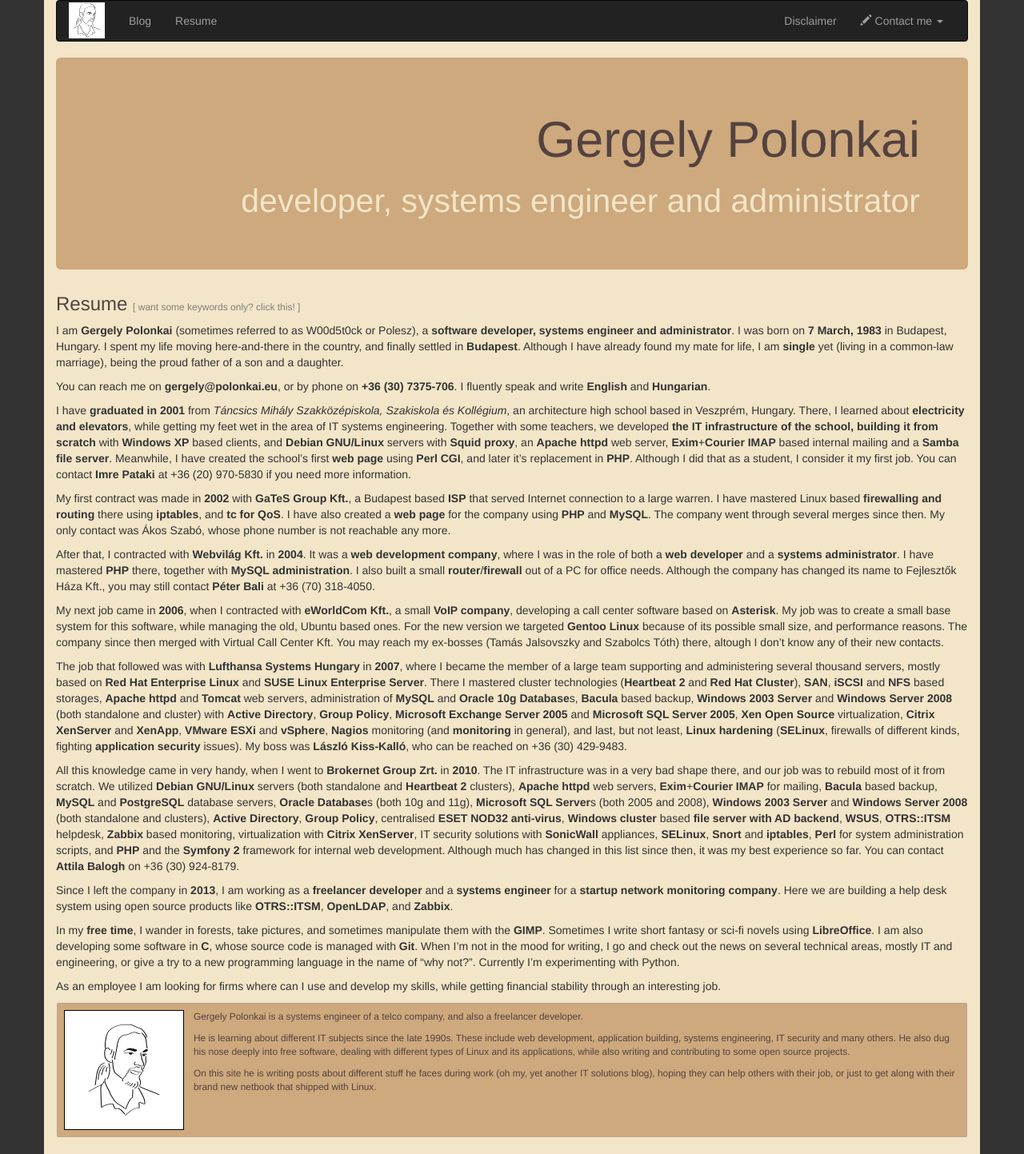
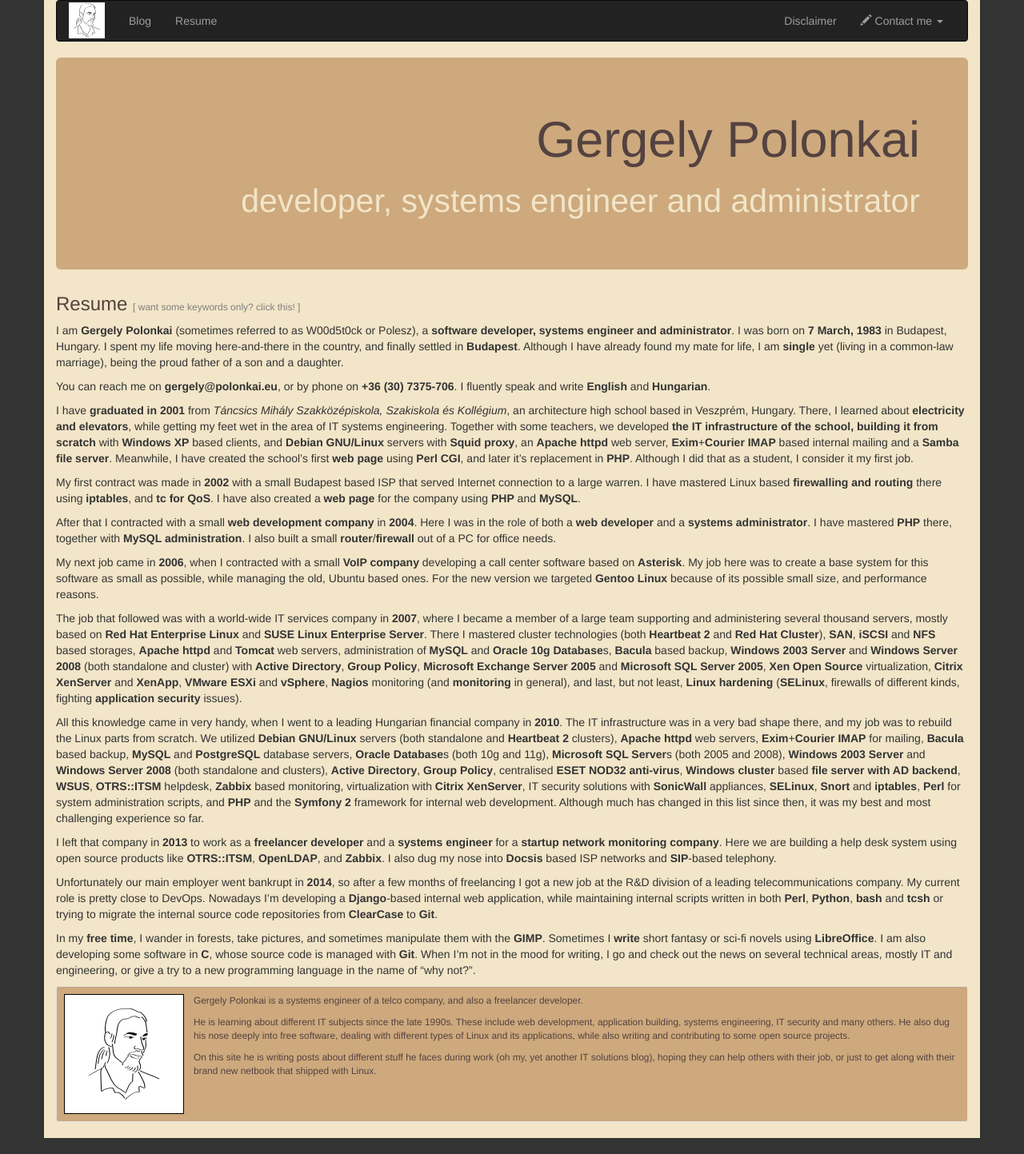
Before and after one commit to gergelypolonkai/gergelypolonkai.github.io, a Jekyll site: the page built from resume/index.html, in a window 1280 px wide. Shown: the whole page at 80% size. Built offline with Jekyll 4.4.1, drawn with Linux system fonts in a browser that asks for light colours; nearby versions of some CDN libraries; comment, search, counter and statistics services are not loaded.

Commit message:
Fix up resume

```diff
--- a/resume/index.html
+++ b/resume/index.html
@@ -6,98 +6,108 @@
 this! ]</span></h3>
 
 <div itemscope itemtype="http://schema.org/Person">
-  <p>I am <span class="b" itemprop="name">Gergely Polonkai</span>
+    <p>
+        I am <span class="b" itemprop="name">Gergely Polonkai</span>
         (sometimes referred to
         as <span itemprop="nickname">W00d5t0ck</span>
         or <span itemprop="nickname">Polesz</span>), a <span class="b"
         itemprop="jobTitle">software developer, systems engineer and
         administrator</span>. I was born on <span class="b"
-  itemprop="birthDate">7 March, 1983</span> in Budapest, Hungary. I
-  spent my life moving here-and-there in the country, and finally
-  settled in <span class="b" itemprop="address" itemscope
-                   itemtype="http://schema.org/Address">
-      <span itemprop="locality">Budapest</span></span>. Although
-    I have already found my mate for life, I
+        itemprop="birthDate">7 March, 1983</span> in Budapest,
+        Hungary. I spent my life moving here-and-there in the country,
+        and finally settled in <span class="b" itemprop="address"
+        itemscope itemtype="http://schema.org/Address">
+        <span itemprop="locality">Budapest</span></span>. Although I
+        have already found my mate for life, I
         am <span class="b">single</span> yet (living in a common-law
-    marriage), being the proud father of a son and a daughter.</p>
-  <p>You can reach me on <span class="b"
-    itemprop="email">gergely@polonkai.eu</span>, or by phone
-    on <span class="b" itemprop="telephone">+36 (30)
+        marriage), being the proud father of a son and a daughter.
+    </p>
+
+    <p>
+        You can reach me on
+        <span class="b" itemprop="email">gergely@polonkai.eu</span>,
+        or by phone on <span class="b" itemprop="telephone">+36 (30)
         7375-706</span>. I fluently speak and
         write <span class="b">English</span>
-    and <span class="b">Hungarian</span>.</p>
-  <p>I have <span class="b">graduated in 2001</span>
-    from <span class="i">Táncsics Mihály Szakközépiskola, Szakiskola
-      és Kollégium</span>, an architecture high school based in
-    Veszprém, Hungary. There, I learned
+        and <span class="b">Hungarian</span>.
+    </p>
+
+    <p>
+        I have <span class="b">graduated in 2001</span>
+        from <span class="i">Táncsics Mihály Szakközépiskola,
+        Szakiskola és Kollégium</span>, an architecture high school
+        based in Veszprém, Hungary. There, I learned
         about <span class="b">electricity and elevators</span>, while
         getting my feet wet in the area of IT systems
         engineering. Together with some teachers, we
-    developed <span class="b keyword" title="network building">the IT
-      infrastructure of the school, building it from scratch</span>
-    with <span class="b keyword">Windows XP</span> based clients,
-    and <span class="b keyword">Debian GNU/Linux</span> servers
-    with <span class="b keyword">Squid proxy</span>, an <span class="b
-                                                                     keyword">Apache httpd</span> web server, <span class="b
-                                                                                                                           keyword">Exim</span>+<span class="b keyword">Courier IMAP</span>
-    based internal mailing and a <span class="b keyword">Samba file
-      server</span>. Meanwhile, I have created the school’s
-    first <span class="b keyword" title="web development">web
-      page</span> using <span class="b keyword">Perl CGI</span>, and
-    later it’s replacement in <span class="b keyword">PHP</span>.
-    Although I did that as a student, I consider
-    it my first job. You can contact <span class="b">Imre
-      Pataki</span> at +36 (20) 970-5830 if you need more
-    information.</p>
-    <p>My first contract was made in <span class="b">2002</span>
-    with <span class="b">GaTeS Group Kft.</span>, a Budapest
-    based <span class="b">ISP</span> that served Internet connection
-    to a large warren. I have mastered Linux based <span class="b
-    keyword" title="firewalls">firewalling and routing</span> there
-    using <span class="b keyword noupper">iptables</span>,
-    and <span class="b keyword" title="QoS">tc for QoS</span>. I have
-    also created a <span class="b">web page</span> for the company
-    using <span class="b keyword">PHP</span> and <span class="b
-    keyword" title="MySQL database development">MySQL</span>. The
-    company went through several merges since then. My only contact
-    was Ákos Szabó, whose phone number is not reachable any more.</p>
-    <p>After that, I contracted with <span class="b">Webvilág
-    Kft.</span> in <span class="b">2004</span>. It was
-    a <span class="b">web development company</span>, where I was in
-    the role of both a <span class="b keyword" title="web
-    development">web developer</span> and a <span class="b keyword"
-    title="Systems administration">systems administrator</span>. I
-    have mastered <span class="b keyword">PHP</span> there, together
-    with <span class="b keyword">MySQL administration</span>. I also
-    built a small <span class="b keyword"
+        developed <span class="b keyword" title="network building">the
+        IT infrastructure of the school, building it from
+        scratch</span> with <span class="b keyword">Windows XP</span>
+        based clients, and <span class="b keyword">Debian
+        GNU/Linux</span> servers with <span class="b keyword">Squid
+        proxy</span>, an <span class="b keyword">Apache httpd</span>
+        web server, <span class="b keyword">Exim</span>+<span class="b
+        keyword">Courier IMAP</span> based internal mailing and
+        a <span class="b keyword">Samba file server</span>. Meanwhile,
+        I have created the school’s first <span class="b keyword"
+        title="web development">web page</span> using <span class="b
+        keyword">Perl CGI</span>, and later it’s replacement
+        in <span class="b keyword">PHP</span>.  Although I did that as
+        a student, I consider it my first job.
+    </p>
+
+    <p>
+        My first contract was made in <span class="b">2002</span> with
+        a small Budapest based ISP that served Internet connection to
+        a large warren. I have mastered Linux based <span class="b
+        keyword" title="firewalls">firewalling and routing</span>
+        there using <span class="b keyword noupper">iptables</span>,
+        and <span class="b keyword" title="QoS">tc for QoS</span>. I
+        have also created a <span class="b">web page</span> for the
+        company using <span class="b keyword">PHP</span>
+        and <span class="b keyword" title="MySQL database
+        development">MySQL</span>.
+    </p>
+
+    <p>
+        After that I contracted with a small <span class="b">web
+        development company</span> in <span class="b">2004</span>.
+        Here I was in the role of both a <span class="b keyword"
+        title="web development">web developer</span> and
+        a <span class="b keyword" title="Systems
+        administration">systems administrator</span>. I have
+        mastered <span class="b keyword">PHP</span> there, together
+        with <span class="b keyword">MySQL administration</span>. I
+        also built a small <span class="b keyword"
         title="routers">router</span>/<span class="b keyword"
         title="firewalls">firewall</span> out of a PC for office
-    needs. Although the company has changed its name to Fejlesztők
-    Háza Kft., you may still contact <span class="b">Péter Bali</span>
-    at +36 (70) 318-4050.</p>
-    <p>My next job came in <span class="b">2006</span>, when I
-    contracted with <span class="b">eWorldCom Kft.</span>, a
-    small <span class="b">VoIP company</span>, developing a call
-    center software based on <span class="b
-    keyword">Asterisk</span>. My job was to create a small base system
-    for this software, while managing the old, Ubuntu based ones. For
-    the new version we targeted <span class="b keyword">Gentoo
-    Linux</span> because of its possible small size, and performance
-    reasons. The company since then merged with Virtual Call Center
-    Kft. You may reach my ex-bosses (Tamás Jalsovszky and Szabolcs
-    Tóth) there, altough I don’t know any of their new contacts.</p>
-    <p>The job that followed was with <span class="b">Lufthansa
-    Systems Hungary</span> in <span class="b">2007</span>, where I
-    became the member of a large team supporting and administering
-    several thousand servers, mostly based on <span class="b
-    keyword">Red Hat Enterprise Linux</span> and <span class="b
-    keyword">SUSE Linux Enterprise Server</span>. There I mastered
-    cluster technologies (<span class="b keyword">Heartbeat 2</span>
+        needs.
+    </p>
+
+    <p>
+        My next job came in <span class="b">2006</span>, when I
+        contracted with a small <span class="b">VoIP company</span>
+        developing a call center software based on <span class="b
+        keyword">Asterisk</span>. My job here was to create a base
+        system for this software as small as possible, while managing
+        the old, Ubuntu based ones. For the new version we
+        targeted <span class="b keyword">Gentoo Linux</span> because
+        of its possible small size, and performance reasons.
+    </p>
+
+    <p>
+        The job that followed was with a world-wide IT services
+        company in <span class="b">2007</span>, where I became a
+        member of a large team supporting and administering several
+        thousand servers, mostly based on <span class="b keyword">Red
+        Hat Enterprise Linux</span> and <span class="b keyword">SUSE
+        Linux Enterprise Server</span>. There I mastered cluster
+        technologies (both <span class="b keyword">Heartbeat 2</span>
         and <span class="b keyword">Red Hat
         Cluster</span>), <span class="b
-    keyword">SAN</span>, <span class="b keyword noupper">iSCSI</span>
-    and <span class="b keyword">NFS</span> based
-    storages, <span class="b keyword">Apache httpd</span>
+        keyword">SAN</span>, <span class="b keyword
+        noupper">iSCSI</span> and <span class="b keyword">NFS</span>
+        based storages, <span class="b keyword">Apache httpd</span>
         and <span class="b keyword">Tomcat</span> web servers,
         administration of <span class="b keyword" title="MySQL
         administration">MySQL</span> and <span class="b keyword"
@@ -107,86 +117,113 @@
         and <span class="b keyword">Windows Server 2008</span> (both
         standalone and cluster) with <span class="b keyword">Active
         Directory</span>, <span class="b keyword">Group
-    Policy</span>, <span class="b keyword">Microsoft Exchange Server
-    2005</span> and <span class="b keyword">Microsoft SQL Server
-    2005</span>, <span class="b keyword">Xen Open Source</span>
-    virtualization, <span class="b keyword">Citrix XenServer</span>
-    and <span class="b keyword" title="Citrix
-    XenApp">XenApp</span>, <span class="b keyword">VMware ESXi</span>
-    and <span class="b keyword" title="VMware
+        Policy</span>, <span class="b keyword">Microsoft Exchange
+        Server 2005</span> and <span class="b keyword">Microsoft SQL
+        Server 2005</span>, <span class="b keyword">Xen Open
+        Source</span> virtualization, <span class="b keyword">Citrix
+        XenServer</span> and <span class="b keyword" title="Citrix
+        XenApp">XenApp</span>, <span class="b keyword">VMware
+        ESXi</span> and <span class="b keyword" title="VMware
         vSphere">vSphere</span>, <span class="b keyword">Nagios</span>
         monitoring (and <span class="b keyword">monitoring</span> in
-    general), and last, but not least, <span class="b keyword">Linux
-    hardening</span> (<span class="b keyword">SELinux</span>,
-    firewalls of different kinds, fighting <span class="b
-    keyword">application security</span> issues). My boss
-    was <span class="b">László Kiss-Kalló</span>, who can be reached
-    on +36 (30) 429-9483.</p>
-    <p>All this knowledge came in very handy, when I went
-    to <span class="b">Brokernet Group Zrt.</span>
+        general), and last, but not least, <span class="b
+        keyword">Linux hardening</span> (<span class="b
+        keyword">SELinux</span>, firewalls of different kinds,
+        fighting <span class="b keyword">application security</span>
+        issues).
+    </p>
+
+    <p>
+        All this knowledge came in very handy, when I went to a
+        leading Hungarian financial company
         in <span class="b">2010</span>. The IT infrastructure was in a
-    very bad shape there, and our job was to rebuild most of it from
-    scratch. We utilized <span class="b keyword">Debian
+        very bad shape there, and my job was to rebuild the Linux
+        parts from scratch. We utilized <span class="b keyword">Debian
         GNU/Linux</span> servers (both standalone and <span class="b
         keyword">Heartbeat 2</span> clusters), <span class="b
         keyword">Apache httpd</span> web servers, <span class="b
-    keyword">Exim</span>+<span class="b keyword">Courier IMAP</span>
-    for mailing, <span class="b keyword">Bacula</span> based
-    backup, <span class="b keyword" title="MySQL
+        keyword">Exim</span>+<span class="b keyword">Courier
+        IMAP</span> for mailing, <span class="b keyword">Bacula</span>
+        based backup, <span class="b keyword" title="MySQL
         administration">MySQL</span> and <span class="b keyword"
         title="PostgreSQL administration">PostgreSQL</span> database
         servers, <span class="b">Oracle Database</span>s
         (both <span class="keyword" title="Oracle 10g Database
-    Administration">10g</span> and <span class="keyword" title="Oracle
-    11g Database
+        Administration">10g</span> and <span class="keyword"
+        title="Oracle 11g Database
         Administration">11g</span>), <span class="b">Microsoft SQL
-    Server</span>s (both <span class="keyword" title="Microsoft SQL
-    Server 2005">2005</span> and <span class="keyword"
+        Server</span>s (both <span class="keyword" title="Microsoft
+        SQL Server 2005">2005</span> and <span class="keyword"
         title="Microsoft SQL Server 2008">2008</span>), <span class="b
         keyword">Windows 2003 Server</span> and <span class="b
         keyword">Windows Server 2008</span> (both standalone and
         clusters), <span class="b keyword">Active
         Directory</span>, <span class="b keyword">Group Policy</span>,
         centralised <span class="b keyword">ESET NOD32
-    anti-virus</span>, <span class="b keyword">Windows cluster</span>
-    based <span class="b keyword" title="Microsoft File Server">file
-    server with AD backend</span>, <span class="b
-    keyword">WSUS</span>, <span class="b keyword">OTRS::ITSM</span>
-    helpdesk, <span class="b keyword">Zabbix</span> based monitoring,
-    virtualization with <span class="b keyword">Citrix
-    XenServer</span>, IT security solutions with <span class="b
+        anti-virus</span>, <span class="b keyword">Windows
+        cluster</span> based <span class="b keyword" title="Microsoft
+        File Server">file server with AD
+        backend</span>, <span class="b
+        keyword">WSUS</span>, <span class="b
+        keyword">OTRS::ITSM</span> helpdesk, <span class="b
+        keyword">Zabbix</span> based monitoring, virtualization
+        with <span class="b keyword">Citrix XenServer</span>, IT
+        security solutions with <span class="b
         keyword">SonicWall</span> appliances, <span class="b
         keyword">SELinux</span>, <span class="b keyword">Snort</span>
         and <span class="b keyword
-    noupper">iptables</span>, <span class="b keyword">Perl</span> for
-    system administration scripts, and <span class="b
+        noupper">iptables</span>, <span class="b keyword">Perl</span>
+        for system administration scripts, and <span class="b
         keyword">PHP</span> and the <span class="b keyword">Symfony
-    2</span> framework for internal web development. Although much has
-    changed in this list since then, it was my best experience so
-    far. You can contact <span class="b">Attila Balogh</span> on +36
-    (30) 924-8179.</p>
-    <p>Since I left the company in <span class="b">2013</span>, I am
-    working as a <span class="b">freelancer developer</span> and
+        2</span> framework for internal web development. Although much
+        has changed in this list since then, it was my best and most
+        challenging experience so far.
+    </p>
+
+    <p>
+        I left that company in <span class="b">2013</span> to work as
+        a <span class="b">freelancer developer</span> and
         a <span class="b">systems engineer</span> for
-    a <span class="b">startup network monitoring company</span>. Here
-    we are building a help desk system using open source products
-    like <span class="b keyword">OTRS::ITSM</span>, <span class="b
+        a <span class="b">startup network monitoring
+        company</span>. Here we are building a help desk system using
+        open source products like <span class="b
+        keyword">OTRS::ITSM</span>, <span class="b
         keyword">OpenLDAP</span>, and <span class="b
-    keyword">Zabbix</span>.</p>
-    <p>In my <span class="b">free time</span>, I wander in forests,
+        keyword">Zabbix</span>. I also dug my nose into <span class="b
+        keyword">Docsis</span> based ISP networks and <span class="b
+        keyword">SIP</span>-based telephony.
+    </p>
+
+    <p>
+        Unfortunately our main employer went bankrupt
+        in <span class="b">2014</span>, so after a few months of
+        freelancing I got a new job at the R&amp;D division of a
+        leading telecommunications company. My current role is pretty
+        close to DevOps. Nowadays I’m developing a <span class="b
+        keyword">Django</span>-based internal web application, while
+        maintaining internal scripts written in both <span class="b
+        keyword">Perl</span>, <span class="b
+        keyword">Python</span>, <span class="b keyword">bash</span>
+        and
+        <span class="b keyword">tcsh</span> or trying to migrate the
+        internal source code repositories from <span class="b
+        keyword">ClearCase</span> to <span class="b
+        keyword">Git</span>.
+    </p>
+
+    <p>
+        In my <span class="b">free time</span>, I wander in forests,
         take pictures, and sometimes manipulate them with
-    the <span class="b keyword">GIMP</span>. Sometimes I write short
-    fantasy or sci-fi novels using <span class="b
-    keyword">LibreOffice</span>. I am also developing some software
-    in <span class="b keyword">C</span>, whose source code is managed
-    with <span class="b keyword">Git</span>. When I’m not in the mood
-    for writing, I go and check out the news on several technical
-    areas, mostly IT and engineering, or give a try to a new
-    programming language in the name of “why not?”. Currently I’m
-    experimenting with Python.</p>
-    <p>As an employee I am looking for firms where can I use and
-    develop my skills, while getting financial stability through an
-    interesting job.</p>
+        the <span class="b keyword">GIMP</span>. Sometimes
+        I <span class="b">write</span> short fantasy or sci-fi novels
+        using <span class="b keyword">LibreOffice</span>. I am also
+        developing some software in <span class="b keyword">C</span>,
+        whose source code is managed with <span class="b
+        keyword">Git</span>. When I’m not in the mood for writing, I
+        go and check out the news on several technical areas, mostly
+        IT and engineering, or give a try to a new programming
+        language in the name of “why not?”.
+    </p>
 </div>
 
 <div id="keywords"><span id="keywords-close"></span><span id="keywords-list"></span></div>
```
Lines whose indentation alone changed are shown as unchanged.
